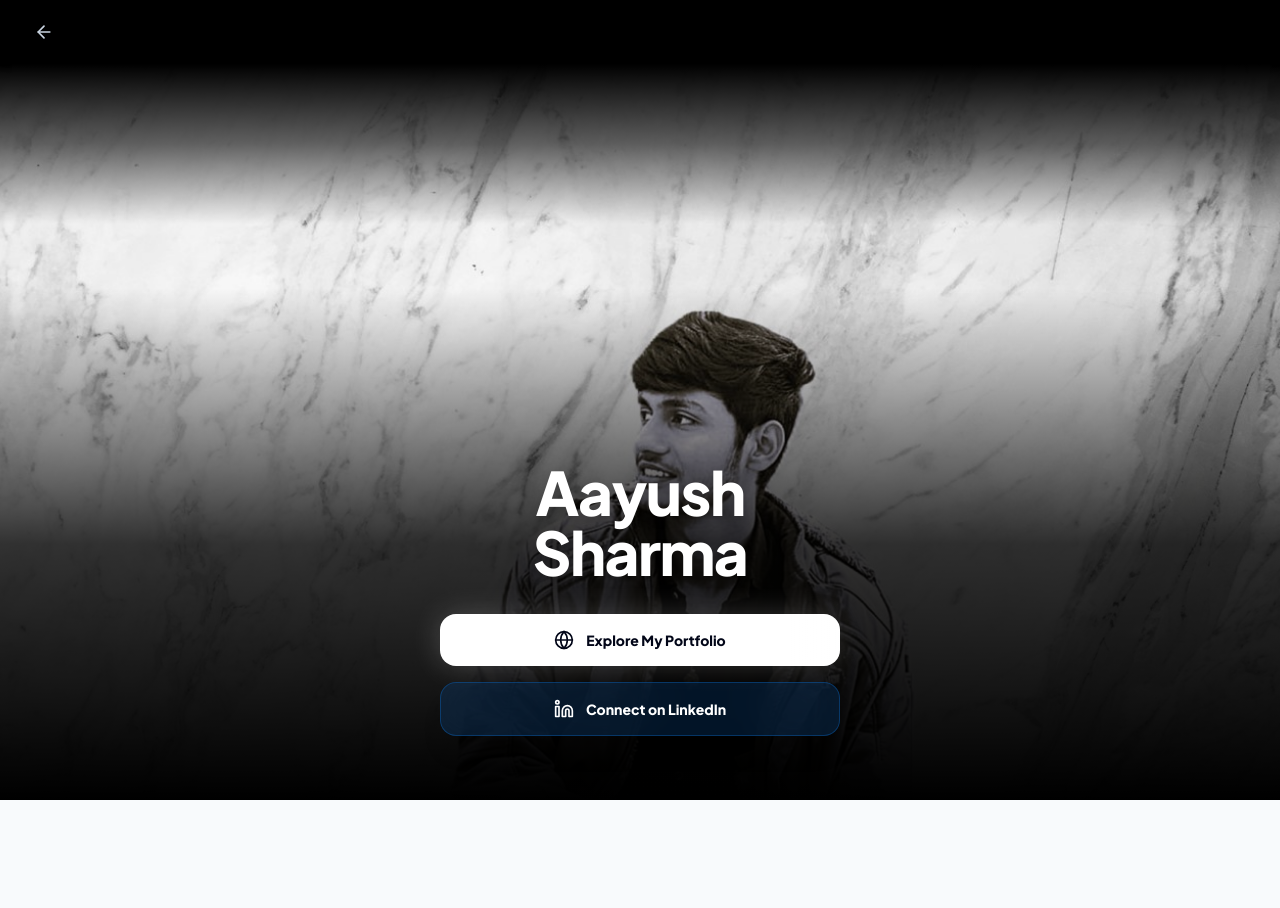
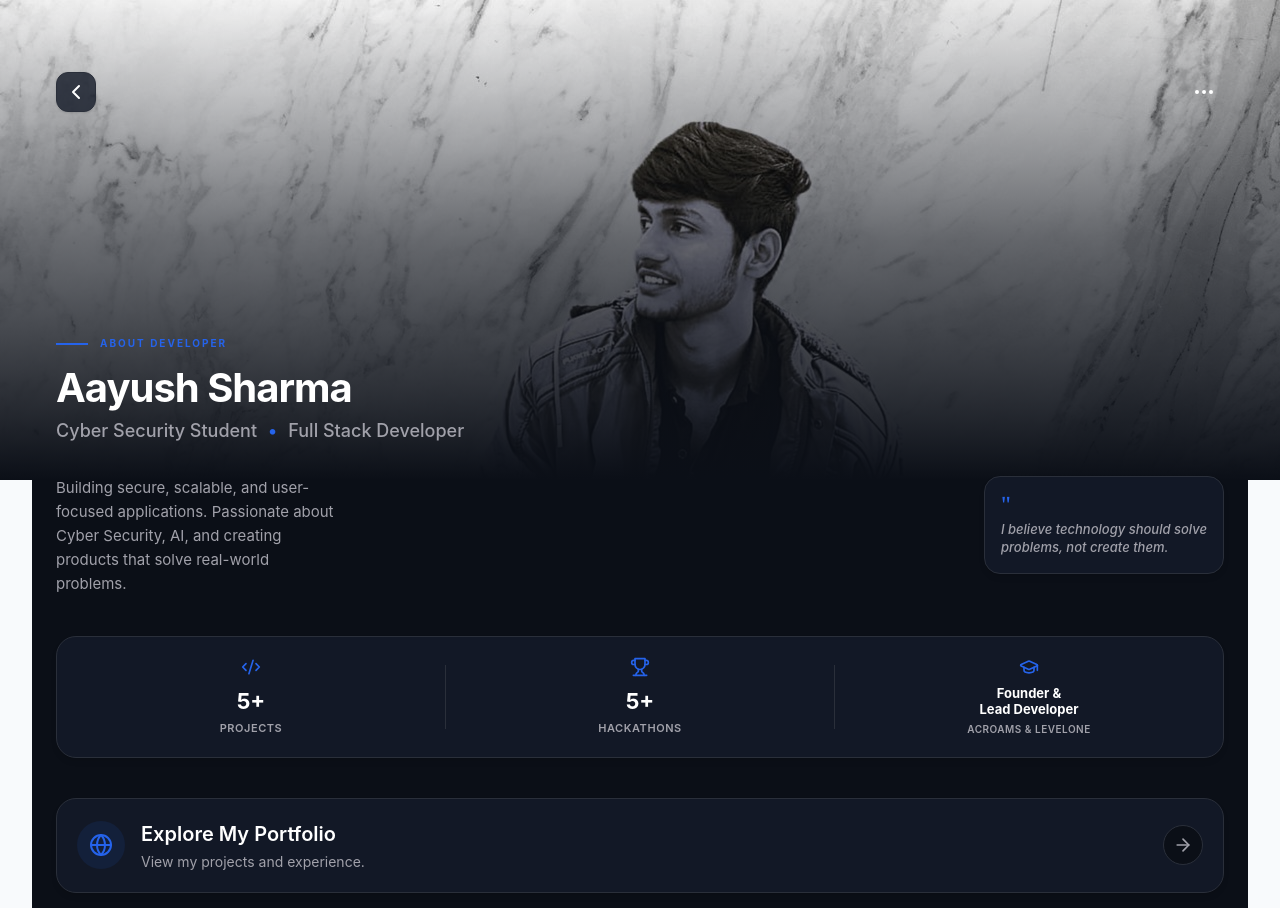
Before and after one commit to mraayush979blip/gocanteen, a React (Vite) app: page /#/admin/developer in a window 1280 px wide. Shown: the top 908 px of the page. Before the commit the page ends 800 px from the top, so only its background shows below. Built offline with nearby package versions, Linux system fonts and the light colour scheme; no server answers.

Commit message:
feat: complete redesign of about developer page following handcrafted linear-style UI specs

```diff
--- a/src/pages/AboutDeveloper.jsx
+++ b/src/pages/AboutDeveloper.jsx
@@ -1,90 +1,144 @@
-import { ArrowLeft, Globe, Linkedin } from 'lucide-react';
+import { ChevronLeft, MoreHorizontal, Code2, Trophy, GraduationCap, Globe, Linkedin, ArrowRight } from 'lucide-react';
 import { useNavigate } from 'react-router-dom';
 
 export default function AboutDeveloper() {
   const navigate = useNavigate();
 
-  const linkedinUrl = "https://in.linkedin.com/in/aayush-sharma-2013d";
-  const portfolioUrl = "https://itsaayushsharma.vercel.app";
+  const handleBack = () => {
+    navigate(-1);
+  };
 
   return (
-    <div className="fixed inset-0 bg-black flex flex-col font-['Plus_Jakarta_Sans',sans-serif] overflow-hidden touch-none overscroll-none">
-
-      {/* Solid Black Header with Back Button */}
-      <div className="relative z-30 h-16 bg-black flex items-center px-4 sm:px-6 shadow-md border-b border-black">
-        <button
-          onClick={() => navigate(-1)}
-          className="w-10 h-10 rounded-full hover:bg-white/10 text-slate-300 hover:text-white flex items-center justify-center transition-all cursor-pointer active:scale-95"
-          title="Go Back"
-        >
-          <ArrowLeft className="w-5 h-5" />
-        </button>
-      </div>
-
-      {/* Main Content Area */}
-      <div className="relative flex-1 w-full flex flex-col items-center justify-between">
-
-        {/* Immersive Background Glows & Image */}
-        <div className="absolute inset-0 z-0 bg-black">
-          {/* Mobile Image (hidden on sm and up) */}
+    <div className="min-h-screen bg-[#0B0F17] font-['Inter',sans-serif] text-white overflow-y-auto overflow-x-hidden relative">
+      {/* Fixed Hero Image Background */}
+      <div className="fixed top-0 inset-x-0 h-[60vh] z-0">
         <img
           src="/photo.jpg"
           alt="Aayush Sharma"
           className="w-full h-full object-cover object-center block sm:hidden"
-            onError={(e) => {
-              e.target.onerror = null;
-              e.target.src = 'https://images.unsplash.com/photo-1534528741775-53994a69daeb?w=600&auto=format&fit=crop';
-            }}
         />
-          {/* Desktop/Laptop Image (hidden on mobile, visible on sm and up) */}
         <img
           src="/aayush-profile.jpg"
           alt="Aayush Sharma"
           className="w-full h-full object-cover object-center hidden sm:block"
-            onError={(e) => {
-              e.target.onerror = null;
-              e.target.src = 'https://images.unsplash.com/photo-1534528741775-53994a69daeb?w=600&auto=format&fit=crop';
-            }}
         />
-          {/* Neutral Gradients to blend and make text readable (Pure black, absolutely no blue tint) */}
-          <div className="absolute top-0 inset-x-0 h-40 bg-gradient-to-b from-black via-black/60 to-transparent pointer-events-none"></div>
-          <div className="absolute bottom-0 inset-x-0 h-[32rem] bg-gradient-to-t from-black via-black/80 to-transparent pointer-events-none"></div>
+        {/* Smooth black gradient from bottom only */}
+        <div className="absolute inset-0 bg-gradient-to-t from-[#0B0F17] via-[#0B0F17]/60 to-transparent"></div>
       </div>
 
-        {/* Spacer for top */}
-        <div className="relative z-20 w-full p-6"></div>
-
-        {/* Developer Details & Actions (Bottom aligned) */}
-        <div className="relative z-20 w-full max-w-md mx-auto px-6 pb-12 sm:pb-16 flex flex-col items-center text-center space-y-8 mt-auto">
-
-          {/* Title Block */}
-          <div className="space-y-2">
-            <h2 className="text-5xl sm:text-6xl font-black tracking-tight text-white drop-shadow-lg">
-              Aayush Sharma
-            </h2>
+      {/* Foreground Content */}
+      <div className="relative z-10 min-h-screen flex flex-col">
+        {/* Top Header */}
+        <div className="px-6 pt-12 pb-6 flex items-center justify-between sticky top-0 z-20">
+          <button
+            onClick={handleBack}
+            className="w-10 h-10 rounded-[12px] bg-[#121826]/80 flex items-center justify-center border border-[#2A2F3A] shadow-sm active:scale-95 transition-transform"
+          >
+            <ChevronLeft className="w-6 h-6 text-white" />
+          </button>
+          <button
+            className="w-10 h-10 flex items-center justify-center text-white active:scale-95 transition-transform"
+          >
+            <MoreHorizontal className="w-6 h-6" />
+          </button>
         </div>
 
-          {/* Action Buttons */}
-          <div className="w-full flex flex-col gap-4">
+        {/* Scrollable Content Area */}
+        <div className="px-6 mt-[25vh] pb-16 flex-1 flex flex-col">
+          {/* Hero Text */}
+          <div className="mb-8">
+            <div className="flex items-center gap-3 mb-3">
+              <div className="w-8 h-[2px] bg-[#2563EB]"></div>
+              <span className="text-[#2563EB] text-[10px] font-bold tracking-[0.2em] uppercase">About Developer</span>
+            </div>
+            <h1 className="text-[40px] leading-tight font-bold text-white tracking-tight mb-1">
+              Aayush Sharma
+            </h1>
+            <p className="text-[18px] text-[#A1A1AA] font-medium">
+              Cyber Security Student <span className="text-[#2563EB] mx-1.5">•</span> Full Stack Developer
+            </p>
+          </div>
+
+          {/* Bio & Quote Section */}
+          <div className="flex flex-col gap-6 mb-10">
+            <div className="flex justify-between items-start gap-4 flex-col sm:flex-row">
+              <p className="text-[15px] leading-[1.6] text-[#A1A1AA] flex-1 max-w-[280px]">
+                Building secure, scalable, and user-focused applications. Passionate about Cyber Security, AI, and creating products that solve real-world problems.
+              </p>
+
+              {/* Quote Card */}
+              <div className="bg-[#121826] border border-[#2A2F3A] rounded-[16px] p-4 w-full sm:w-[240px] shadow-md shrink-0">
+                <div className="text-[#2563EB] text-2xl font-serif leading-none mb-1">"</div>
+                <p className="text-[13px] text-[#A1A1AA] font-medium leading-snug italic">
+                  I believe technology should solve problems, not create them.
+                </p>
+              </div>
+            </div>
+          </div>
+
+          {/* Statistics Section */}
+          <div className="bg-[#121826] border border-[#2A2F3A] rounded-[20px] shadow-md flex items-stretch overflow-hidden mb-10 py-5">
+            <div className="flex-1 flex flex-col items-center justify-center text-center px-2">
+              <Code2 className="w-5 h-5 text-[#2563EB] mb-2" />
+              <div className="text-[22px] font-bold text-white mb-0.5">5+</div>
+              <div className="text-[11px] text-[#A1A1AA] uppercase tracking-wider font-semibold">Projects</div>
+            </div>
+            <div className="w-[1px] bg-[#2A2F3A] shrink-0 my-2"></div>
+            <div className="flex-1 flex flex-col items-center justify-center text-center px-2">
+              <Trophy className="w-5 h-5 text-[#2563EB] mb-2" />
+              <div className="text-[22px] font-bold text-white mb-0.5">5+</div>
+              <div className="text-[11px] text-[#A1A1AA] uppercase tracking-wider font-semibold">Hackathons</div>
+            </div>
+            <div className="w-[1px] bg-[#2A2F3A] shrink-0 my-2"></div>
+            <div className="flex-1 flex flex-col items-center justify-center text-center px-2">
+              <GraduationCap className="w-5 h-5 text-[#2563EB] mb-2" />
+              <div className="text-[13px] font-bold text-white mb-1 leading-tight">Founder &<br/>Lead Developer</div>
+              <div className="text-[10px] text-[#A1A1AA] uppercase tracking-wider font-semibold">AcroAMS & LevelOne</div>
+            </div>
+          </div>
+
+          {/* Action Cards */}
+          <div className="flex flex-col gap-4">
+            {/* Card 1 */}
             <a
-              href={portfolioUrl}
+              href="https://aayush-sharma.vercel.app"
               target="_blank"
-              rel="noopener noreferrer"
-              className="w-full py-4 px-6 rounded-2xl bg-white text-slate-950 hover:bg-slate-100 font-extrabold text-sm flex items-center justify-center gap-3 transition-all shadow-[0_0_30px_rgba(255,255,255,0.2)] active:scale-95 cursor-pointer relative overflow-hidden"
+              rel="noreferrer"
+              className="bg-[#121826] border border-[#2A2F3A] rounded-[20px] p-[20px] flex items-center justify-between shadow-md group active:scale-[0.98] transition-transform"
             >
-              <div className="absolute inset-0 bg-gradient-to-r from-transparent via-white/50 to-transparent translate-x-[-100%] animate-[shimmer_2s_infinite]"></div>
-              <Globe className="w-5 h-5" />
-              <span>Explore My Portfolio</span>
+              <div className="flex items-center gap-4">
+                <div className="w-12 h-12 rounded-full bg-[#2563EB]/10 flex items-center justify-center shrink-0">
+                  <Globe className="w-6 h-6 text-[#2563EB]" />
+                </div>
+                <div>
+                  <h3 className="text-[20px] font-semibold text-white mb-0.5">Explore My Portfolio</h3>
+                  <p className="text-[14px] text-[#A1A1AA]">View my projects and experience.</p>
+                </div>
+              </div>
+              <div className="w-10 h-10 rounded-full bg-[#0B0F17] border border-[#2A2F3A] flex items-center justify-center shrink-0">
+                <ArrowRight className="w-5 h-5 text-[#A1A1AA] group-hover:text-white transition-colors" />
+              </div>
             </a>
 
+            {/* Card 2 */}
             <a
-              href={linkedinUrl}
+              href="https://in.linkedin.com/in/aayush-sharma-5a2103233"
               target="_blank"
-              rel="noopener noreferrer"
-              className="w-full py-4 px-6 rounded-2xl bg-[#0A66C2]/20 hover:bg-[#0A66C2]/30 border border-[#0A66C2]/40 text-white font-extrabold text-sm flex items-center justify-center gap-3 transition-all shadow-xl active:scale-95 cursor-pointer backdrop-blur-xl"
+              rel="noreferrer"
+              className="bg-[#121826] border border-[#2A2F3A] rounded-[20px] p-[20px] flex items-center justify-between shadow-md group active:scale-[0.98] transition-transform"
             >
-              <Linkedin className="w-5 h-5" />
-              <span>Connect on LinkedIn</span>
+              <div className="flex items-center gap-4">
+                <div className="w-12 h-12 rounded-full bg-[#2563EB]/10 flex items-center justify-center shrink-0">
+                  <Linkedin className="w-6 h-6 text-[#2563EB]" />
+                </div>
+                <div>
+                  <h3 className="text-[20px] font-semibold text-white mb-0.5">Connect on LinkedIn</h3>
+                  <p className="text-[14px] text-[#A1A1AA]">Let's connect professionally.</p>
+                </div>
+              </div>
+              <div className="w-10 h-10 rounded-full bg-[#0B0F17] border border-[#2A2F3A] flex items-center justify-center shrink-0">
+                <ArrowRight className="w-5 h-5 text-[#A1A1AA] group-hover:text-white transition-colors" />
+              </div>
             </a>
           </div>
 
```
Lines whose indentation alone changed are shown as unchanged.
